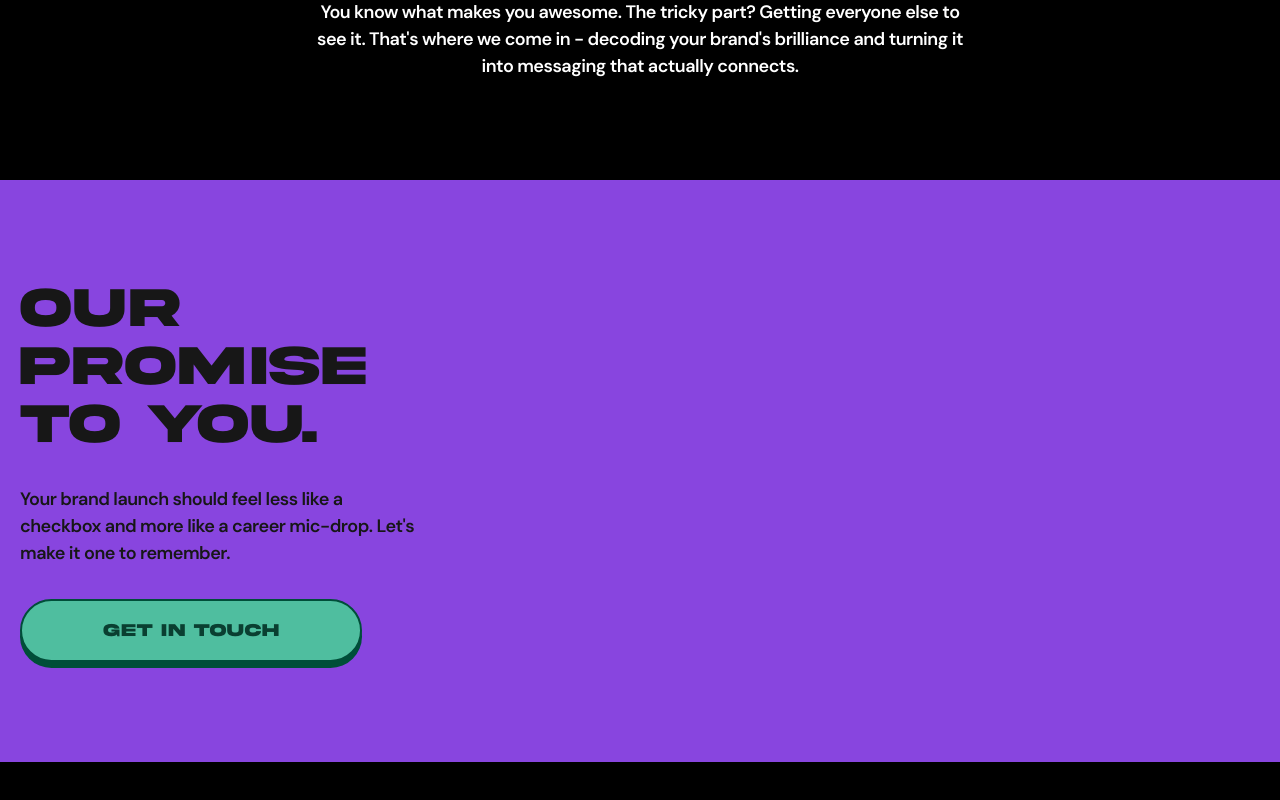
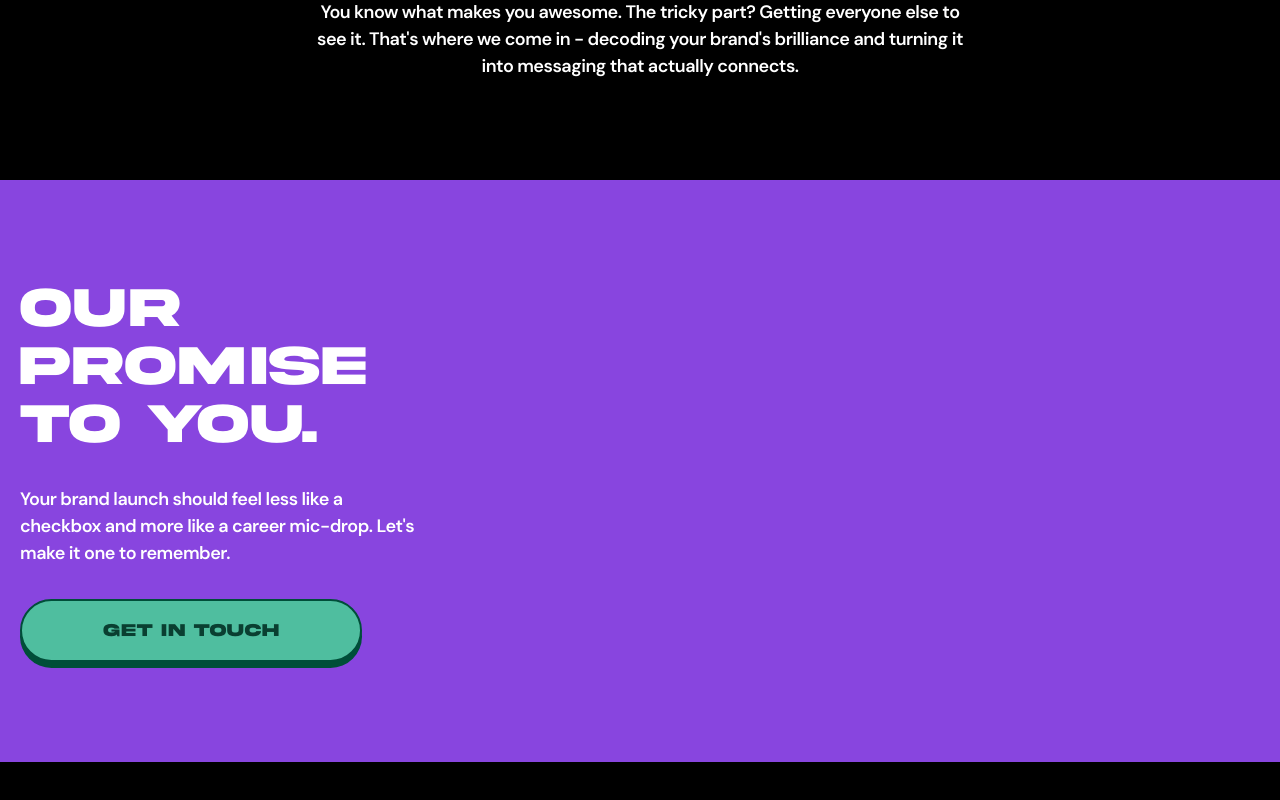
Before and after one commit to andrew-0210/sociorealm_website, a Next.js app: page / in a window 1280 px wide. Shown: the part 1983-2783 px from the top of the page. Built offline with nearby package versions, Linux system fonts and the light colour scheme.

Commit message:
CTA text color update

```diff
--- a/src/components/sections/CTA.jsx
+++ b/src/components/sections/CTA.jsx
@@ -5,10 +5,10 @@ export default function CTA() {
     <section className="h-full bg-[#8845df] px-[1.25rem] py-[6.25rem]">
       <div className="mx-auto flex max-w-[1440px] items-center">
         <div className="flex max-w-[400px] flex-col items-start gap-[1.25rem] md:gap-[2rem]">
-          <h3 className="font-heading text-[1.5rem] leading-[1.875rem] tracking-[-0.5px] uppercase md:text-[3.5rem] md:leading-[58px]">
+          <h3 className="font-heading text-[1.5rem] leading-[1.875rem] tracking-[-0.5px] text-white uppercase md:text-[3.5rem] md:leading-[58px]">
             Our promise to you.
           </h3>
-          <p className="text-[0.938rem] leading-[1.5] font-semibold tracking-[-0.5px] whitespace-pre-line md:text-[1.125rem]">
+          <p className="text-[0.938rem] leading-[1.5] font-semibold tracking-[-0.5px] whitespace-pre-line text-white md:text-[1.125rem]">
             Your brand launch should feel less like a checkbox and more like a
             career mic-drop. Let's make it one to remember.
           </p>
```
